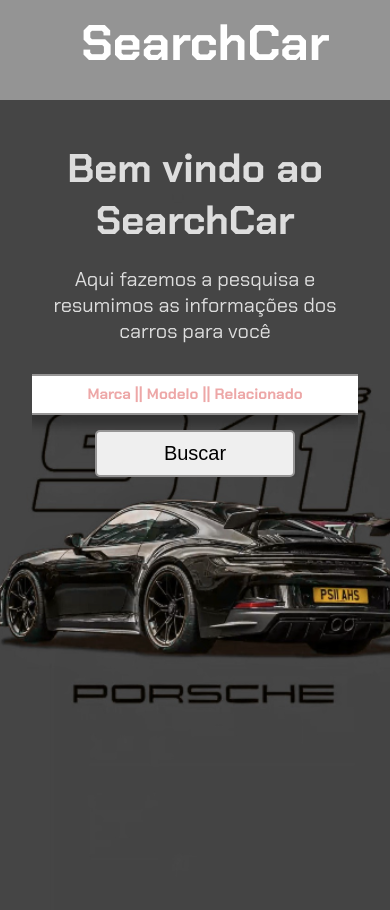
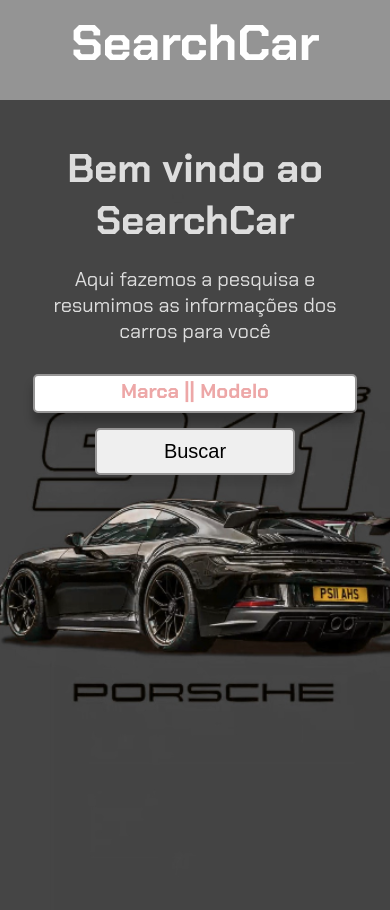
Before and after one commit to pedro-mach/Js-study, a website: page index.html in a window 390 px wide. Shown: the top 910 px of the page. Drawn offline with Linux system fonts and the light colour scheme.

Commit message:
Revert "update"
This reverts commit f9ac2ac0f7ca6b7f5f5253f9c2740fa3b6968387.

```diff
--- a/index.html
+++ b/index.html
@@ -23,7 +23,7 @@
             <p>Aqui fazemos a pesquisa e resumimos as informações dos carros para você</p>
         </section>
         <section id="input">
-            <input type="text" name="pesquisa" placeholder="Marca || Modelo || Relacionado" id="inp-text">
+            <input type="text" name="pesquisa" placeholder="Marca || Modelo" id="inp-text">
             <button onclick="pesquisar()">Buscar</button>
         </section>
         <section class="cars-search" id="cars-search">
--- a/style.css
+++ b/style.css
@@ -3,8 +3,7 @@
 * {
     margin: 0;
     padding: 0;
-    overflow-x:hidden;
-    text-align: center;
+
 }
 
 body {
@@ -170,30 +169,25 @@
 }
 
 
-@media screen and (max-width:800px) {
+@media screen and (max-width:700px) {
     body {
         font-family: 'Chakra Petch', sans-serif;
         background-color: #DDDDDD;
-        background-color:#444444; /* background porsche*/
+        min-height: 100vh;
 
     }
-
   header{
     flex-direction: column;
     align-items: center;
-    width: 100vw;
   }
-
   header h1{
     font-size: 50px;
     align-items: center;
   }
-
   header a{
     pointer-events: none;
     opacity: 0;
   }
-
   main{
     height: auto;
     display: block;
@@ -203,28 +197,10 @@
     align-items: center;
     text-align: center;
   }
-
   #boas-vindas{
     margin: 0;
   }
-
-  #inp-text{
-    display: block;
-    width: 80vw;
-    height: 2vh;
-    border: 2px solid #969595;
-    box-shadow: 0 10px 10px rgba(0, 0, 0, 0.274);
-    border-radius: 5px;
-    }
-
-    input::placeholder {
-    font-family: 'Chakra Petch', sans-serif;
-    font-size: 15px;
-    font-weight: bolder;
-    color: #cf0e0e5d ;
-    }
-
-    .cars-search {
+  .cars-search {
     width: auto; /* Largura máxima da caixa de resultados */
     overflow-y: auto;/* Adiciona rolagem vertical se necessário */
     overflow:scroll;
@@ -233,8 +209,7 @@
     border-radius: 0.6rem; /* Borda arredondada */
 
     }
-
-    .cars-result {
+  .cars-result {
     display: block; /* Largura máxima da caixa de resultados */
     background: #FFFFFF; /* Cor de fundo dos itens */
     border-radius: 0.6rem; /* Borda arredondada */
```
